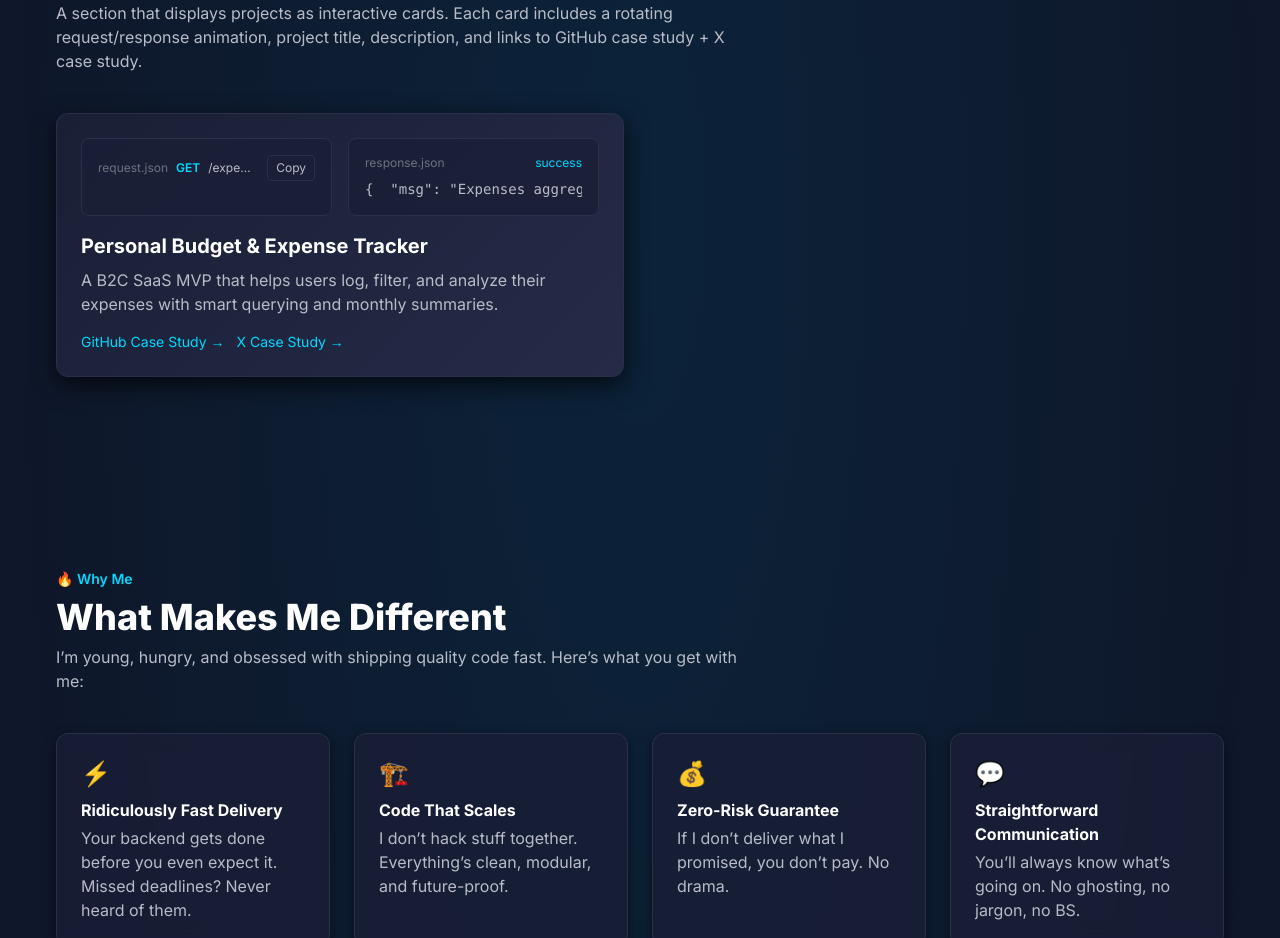
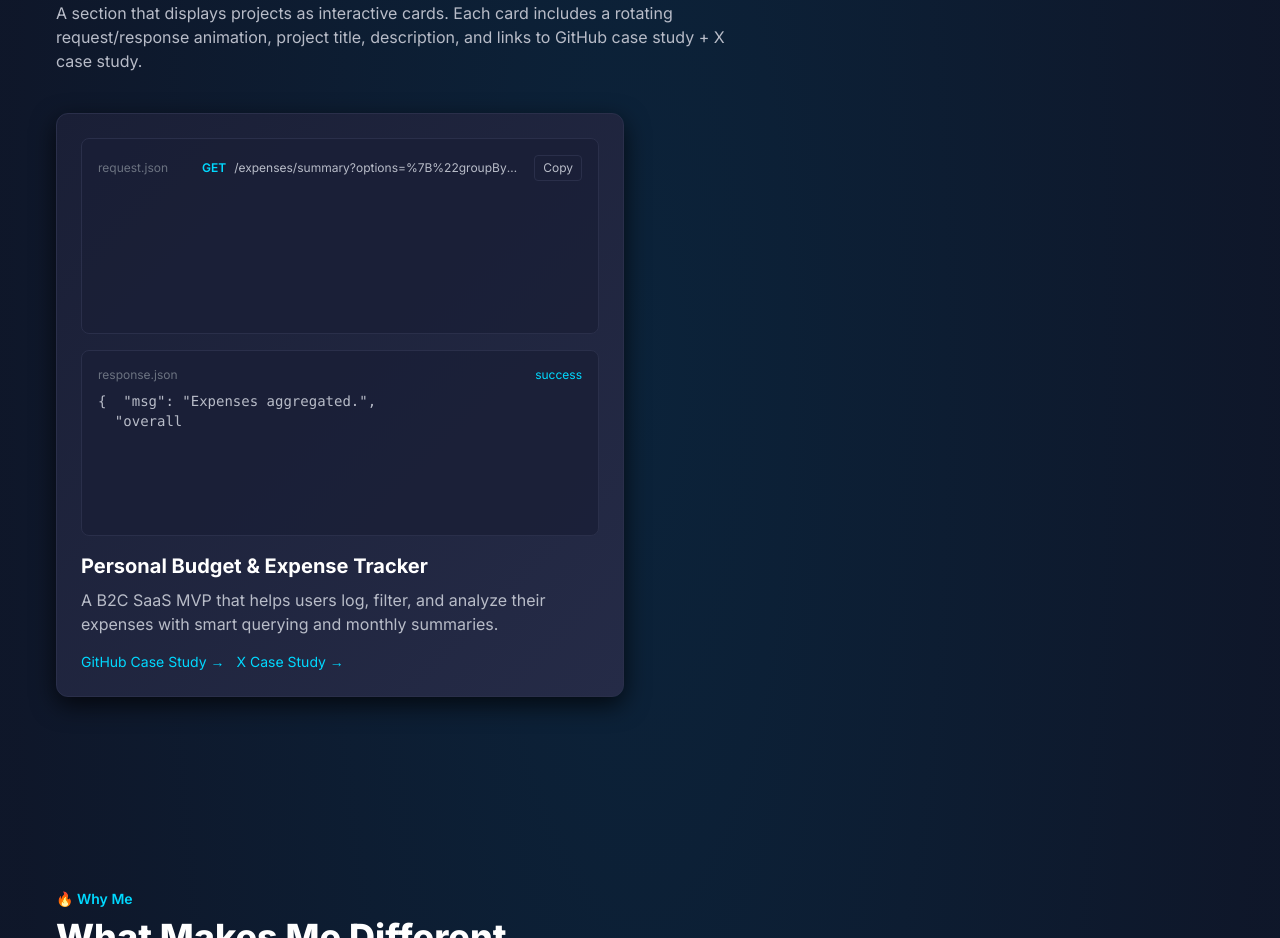
Before and after one commit to YoussufSalah/youssuf-solo-dev, a Next.js app: page / in a window 1280 px wide. Shown: the part 1880-2818 px from the top of the page. Built offline with nearby package versions, Linux system fonts and the light colour scheme.

Commit message:
Set fixed widths & heights for requests and responses cards in portfolio section

```diff
--- a/src/components/PortfolioCards.jsx
+++ b/src/components/PortfolioCards.jsx
@@ -78,7 +78,7 @@ function AnimatedReqRes({ pair, behavior }) {
     });
 
     return (
-        <div className="grid grid-cols-1 md:grid-cols-2 gap-4">
+        <div className="grid grid-cols-1 gap-4">
             {/* Request Box */}
             <div className="rounded-lg border border-[var(--color-border)] bg-[var(--color-surface-glass)] p-4">
                 <div className="text-xs text-[var(--color-text-muted)] flex items-center justify-between gap-2">
@@ -112,7 +112,7 @@ function AnimatedReqRes({ pair, behavior }) {
                         </button>
                     </div>
                 </div>
-                <pre className="mt-2 text-xs md:text-sm text-[var(--color-text-secondary)] overflow-auto max-h-48 md:max-h-64">
+                <pre className="mt-2 text-xs md:text-sm text-[var(--color-text-secondary)] overflow-auto h-24 md:h-32">
                     {reqJson ? reqDisplay || requestContent : requestContent}
                 </pre>
             </div>
@@ -125,7 +125,7 @@ function AnimatedReqRes({ pair, behavior }) {
                         {pair?.res?.status || "200 OK"}
                     </span>
                 </div>
-                <pre className="mt-2 text-xs md:text-sm text-[var(--color-text-secondary)] overflow-auto max-h-48 md:max-h-64">
+                <pre className="mt-2 text-xs md:text-sm text-[var(--color-text-secondary)] overflow-auto h-24 md:h-32">
                     {resJson ? resDisplay || responseContent : responseContent}
                 </pre>
             </div>
```
